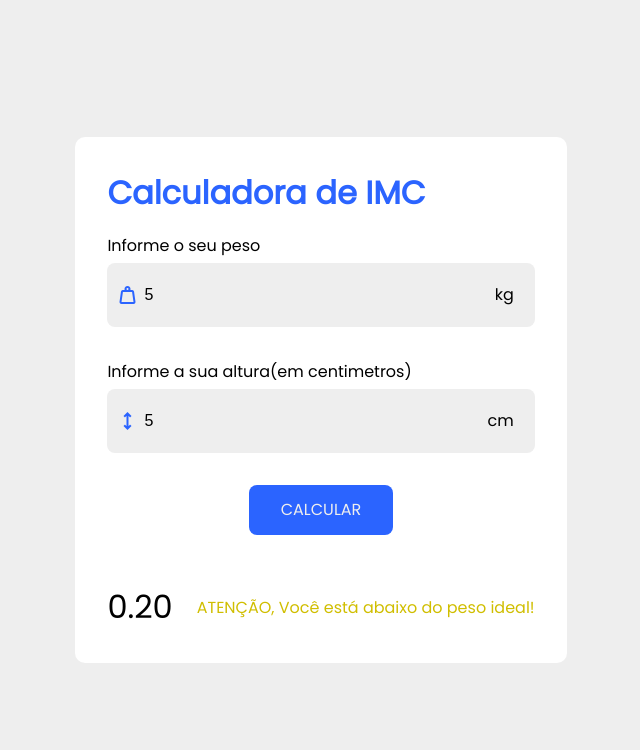
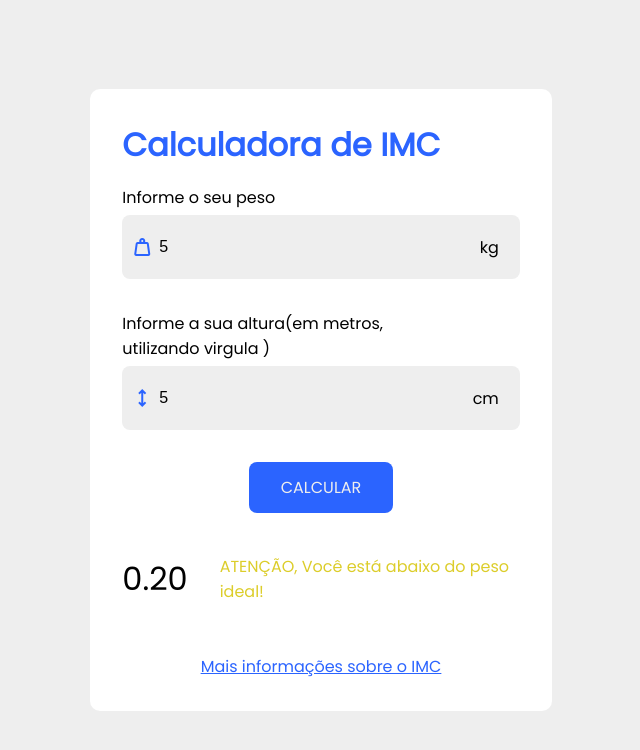
Before and after one commit to thiagomarim/calc-imc, a plain HTML site: page index.html in a window 1280 px wide. Both pictures are taken after typing "5", "5" into the empty fields and a click on the button "CALCULAR". Shown: the whole page, without its empty margins (319-959 px from the left). Drawn offline with nearby package versions, Linux system fonts and the light colour scheme.

Commit message:
correções gerais feitas

```diff
--- a/index.html
+++ b/index.html
@@ -19,12 +19,12 @@
             <input type="number" id="weight" class="weight" required placeholder="50">
           <span class="form-unidade">kg</span>
         </div>
-        <label for="height">Informe a sua altura(em centimetros)</label>
+        <label for="height">Informe a sua altura(em metros, <br> utilizando virgula )</label>
         <div class="form-value">
           <span class="material-symbols-outlined">
             height
             </span>
-          <input type="number" step=".01" id="height" class="height"  placeholder="162">
+          <input type="number" step=".01" id="height" class="height"  placeholder="1,62">
           <span class="form-unidade">cm</span>
         </div>
         <div class="calculator-button">
@@ -36,6 +36,9 @@
           <span class="result-value"></span>
           <span class="result-drescription"></span>
         </div>
+        <div class="information-imc">
+          <a href="https://www.saude.rj.gov.br/obesidade/noticias/2019/03/imc-voce-sabe-o-que-o-indice-de-massa-corporal-diz-sobre-sua-saude">Mais informações sobre o IMC</a>
+        </div>
       </form>
     </div>
   </div>
--- a/style.css
+++ b/style.css
@@ -24,6 +24,7 @@
   font-weight: 400;
   background-color: white;
   padding: 2rem;
+  margin: 2rem;
   border-radius: 10px;
 }
 
@@ -33,9 +34,15 @@
   font-family: 'Poppins', 'sans-serif';
   font-weight: 700;
   color: #2b64ff;
+  display: flex;
 }
 
 /* Titulo e Campo de resposta */
+
+.form-calculator label {
+  font-size: 1rem;
+  max-width: 100vw;
+}
 
 .form-value {
   display: flex;
@@ -93,14 +100,19 @@
   text-transform: uppercase;
   font-weight: 400;
   color: #EEE;
-  margin-bottom: 3rem;
+  margin-bottom: 1rem;
 }
 
 .result-calc {
   display: flex;
   align-items: center;
-  gap: 1.5rem;
+  gap: 2rem;
   max-width: 100%;
+  margin: 25px 0 50px 0;
+}
+
+.result-drescription {
+  max-width: 300px;
 }
 
 .result-value {
@@ -112,9 +124,16 @@
 }
 
 .atencao {
-  color: #D0BE00;
+  color: #DCCD2A;
 }
 
 .cuidado {
   color: #FF5100;
 }
+
+.information-imc a {
+  font-size: 1rem;
+  display: flex;
+  justify-content: center;
+  color: #2b64ff;
+}
```
